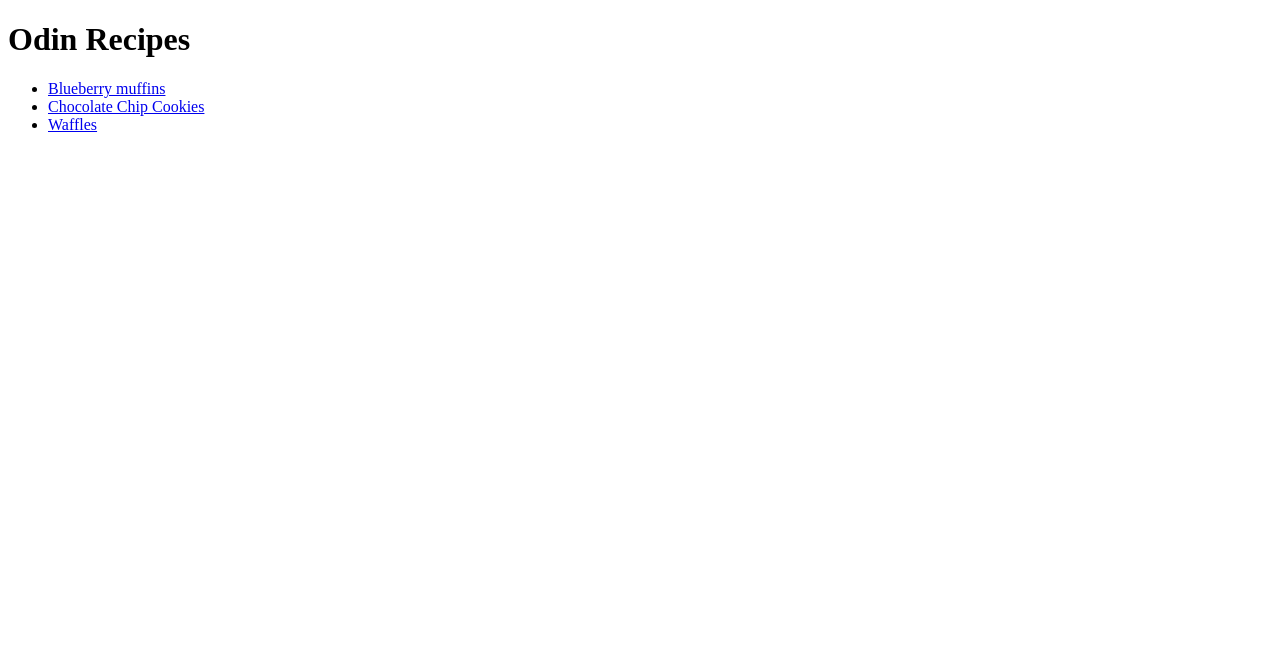
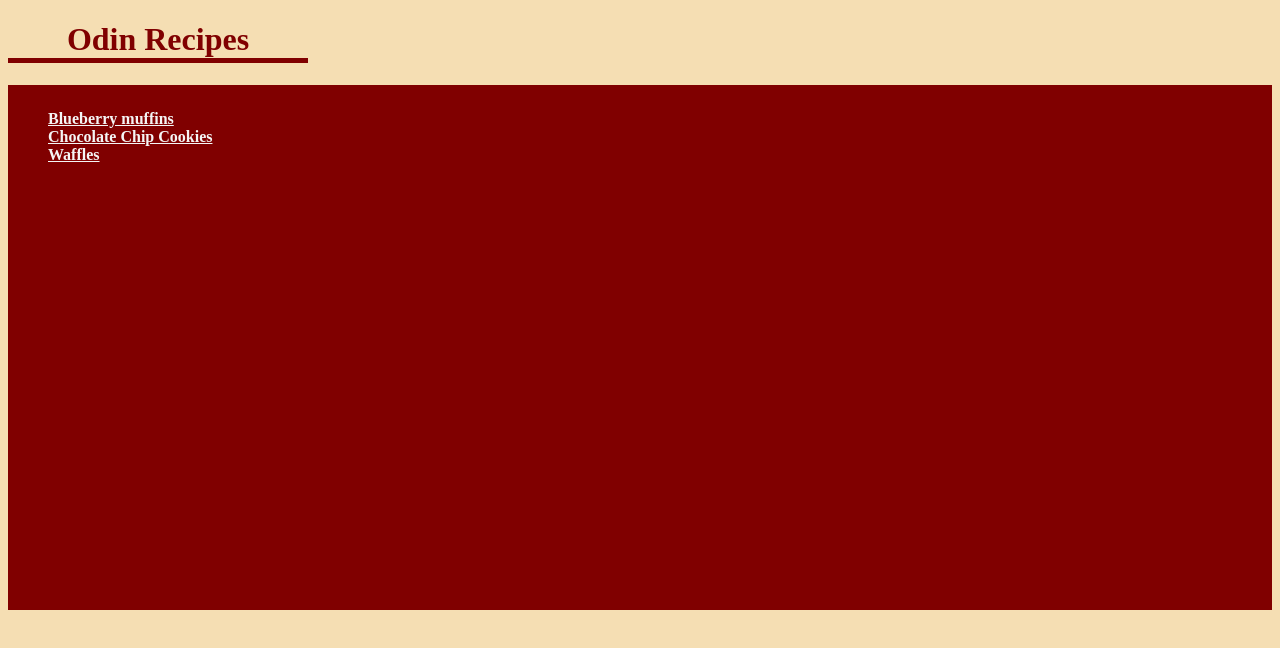
Before and after one commit to JamesVann/odin-recipes, a plain HTML site: page index.html in a window 1280 px wide. Drawn offline with Linux system fonts and the light colour scheme.

Commit message:
Add styling to homepage

```diff
--- a/index.html
+++ b/index.html
@@ -5,13 +5,14 @@
     <meta charset="UTF-8">
     <meta http-equiv="X-UA-Compatible" content="IE=edge">
     <meta name="viewport" content="width=device-width, initial-scale=1.0">
+    <link rel="stylesheet" href="styles.css">
     <title>Odin Recipes</title>
 </head>
 
 <body>
     <h1>Odin Recipes</h1>
     <ul>
-        <li> <a href="./recipes/blueberry-muffins.html">Blueberry muffins</a></li>
+        <li><a href="./recipes/blueberry-muffins.html">Blueberry muffins</a></li>
         <li><a href="./recipes/chocolate-chip-cookies.html">Chocolate Chip Cookies</a></li>
         <li><a href="./recipes/waffles.html">Waffles</a></li>
     </ul>
--- /dev/null
+++ b/styles.css
@@ -0,0 +1,29 @@
+body {
+    background-color: wheat;
+}
+
+h1 {
+    text-align: center;
+    color: maroon;
+    font-weight: 18px;
+    border-bottom: 5px solid maroon;
+    width: 300px;
+}
+
+ul {
+    background-color: maroon;
+    color: wheat;
+    height: 500px;
+    padding-top: 25px;
+    font-weight: bold;
+    list-style-type: none;
+}
+
+a:link,
+a:visited {
+    color: whitesmoke;
+}
+
+a:hover {
+    color: lightgrey;
+}
```
